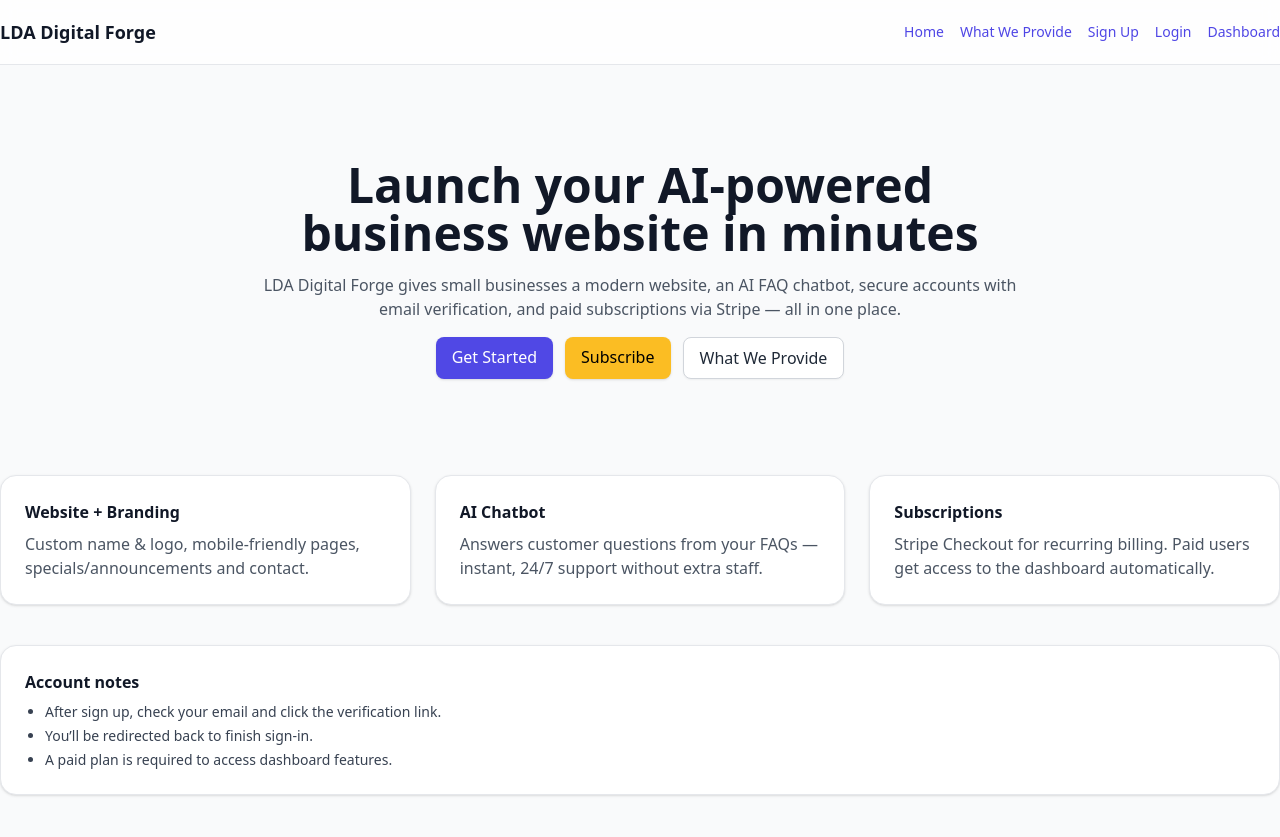
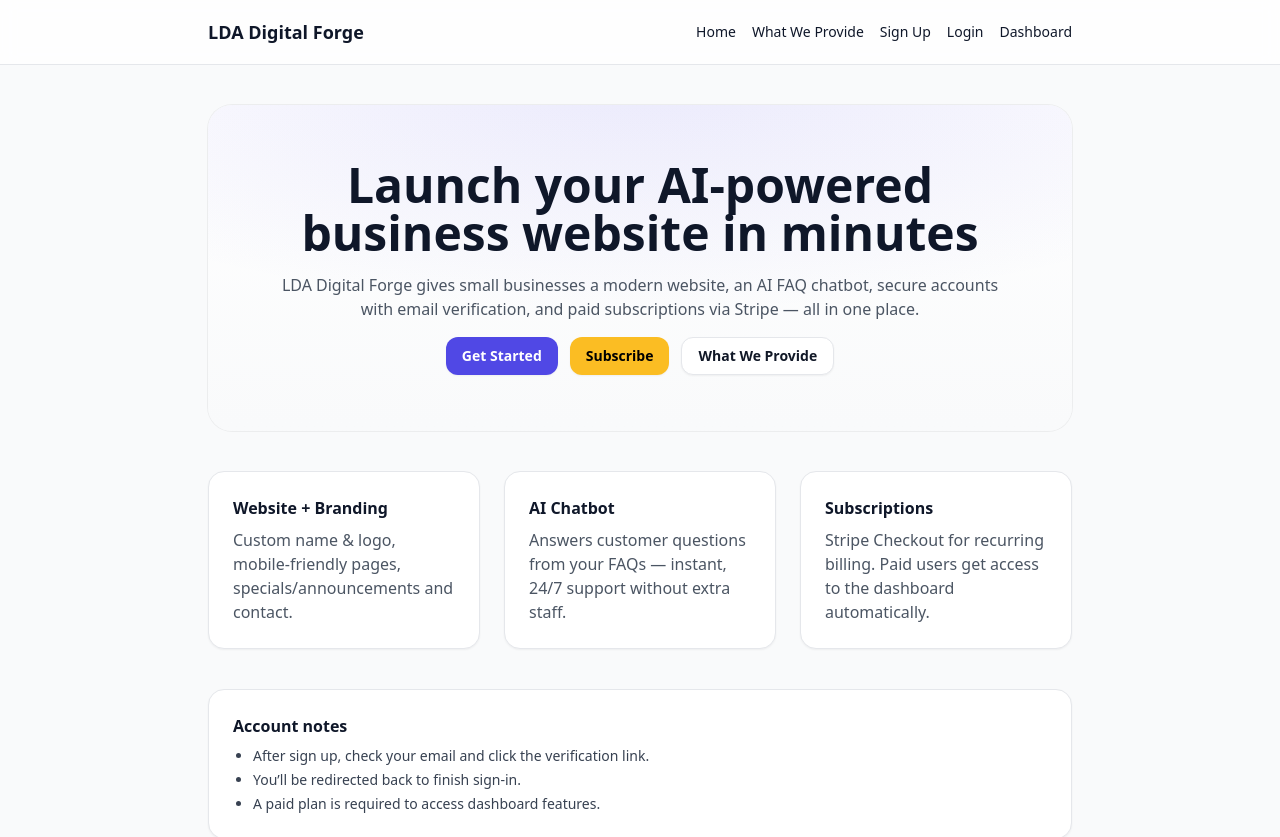
Before and after one commit to LandenAdams/lda-digital-forge, a Next.js app: page / in a window 1280 px wide. Shown: the top 837 px of the page. Built offline with nearby package versions, Linux system fonts and the light colour scheme.

Commit message:
Update globals.css

```diff
--- a/styles/globals.css
+++ b/styles/globals.css
@@ -2,50 +2,76 @@
 @tailwind components;
 @tailwind utilities;
 
-/* Brand Tokens */
+/* ===== Design Tokens ===== */
 :root {
-  --brand: 243 75% 59%;        /* Indigo 600 */
-  --brand-strong: 243 75% 52%; /* Indigo 700 */
-  --accent: 43 96% 56%;        /* Amber 500 */
-  --accent-strong: 43 96% 46%; /* Amber 600 */
+  --brand: 243 75% 59%;        /* indigo-600 */
+  --brand-strong: 243 75% 52%; /* indigo-700 */
+  --accent: 43 96% 56%;        /* amber-500 */
+  --accent-strong: 43 96% 46%; /* amber-600 */
+  --ink: 222 47% 11%;          /* slate-900 */
+  --muted: 210 20% 98%;        /* gray-50 */
 }
 
-body {
-  @apply bg-gray-50 text-gray-900 antialiased;
-}
+html, body, #__next { height: 100%; }
+body { margin: 0; @apply antialiased; background: hsl(var(--muted)); color: hsl(var(--ink)); }
 
-a {
-  @apply text-indigo-600 hover:text-indigo-800 transition;
-}
+/* ===== Centering Shell (site-wide wrapper) ===== */
+/* Narrower by default; slightly wider on md+ screens */
+.shell { @apply mx-auto px-4 max-w-3xl md:max-w-4xl; }
 
-.card {
-  @apply bg-white rounded-2xl shadow p-6 border border-gray-200;
-}
+/* ===== Reusable UI ===== */
+.card { @apply rounded-2xl bg-white border border-gray-200 shadow-sm p-6 transition; }
+.card:hover { @apply shadow-md; }
 
 .input {
-  @apply w-full border border-gray-300 rounded-lg px-3 py-2 focus:outline-none focus:ring-2 focus:ring-indigo-500 focus:border-indigo-500 transition;
+  @apply w-full rounded-xl px-3 py-2 text-sm bg-white border border-gray-300
+         shadow-inner focus:outline-none focus:ring-2;
+  --tw-ring-color: hsl(var(--brand));
 }
 
 .btn {
-  background: hsl(var(--brand));
-  color: white;
-  @apply px-4 py-2 rounded-lg font-medium shadow hover:shadow-md transition;
+  background: hsl(var(--brand)); color: white;
+  @apply inline-flex items-center justify-center rounded-xl px-4 py-2 text-sm font-semibold
+         shadow-sm transition-colors focus:outline-none focus:ring-2;
+  --tw-ring-color: hsl(var(--brand));
+}
+.btn:hover { background: hsl(var(--brand-strong)); }
+.btn:active { @apply opacity-90; }
+.btn:disabled { @apply opacity-60 cursor-not-allowed; }
+
+.btn-secondary {
+  @apply inline-flex items-center justify-center rounded-xl px-4 py-2 text-sm font-semibold
+         shadow-sm transition-colors border border-gray-200 bg-white text-gray-900
+         focus:outline-none focus:ring-2;
+  --tw-ring-color: hsl(var(--brand));
+}
+.btn-secondary:hover { @apply bg-gray-50; }
+
+.btn-accent {
+  background: hsl(var(--accent)); color: black;
+  @apply inline-flex items-center justify-center rounded-xl px-4 py-2 text-sm font-semibold
+         shadow-sm transition-colors focus:outline-none focus:ring-2;
+  --tw-ring-color: hsl(var(--accent));
+}
+.btn-accent:hover { background: hsl(var(--accent-strong)); }
+
+/* Labels */
+label { @apply text-sm font-medium text-gray-800; }
+
+/* Hero background */
+.hero{
+  background:
+    radial-gradient(1200px 400px at 50% -10%, hsl(var(--brand)/0.12), transparent 60%),
+    linear-gradient(180deg, white 0%, hsl(var(--muted)) 100%);
+  @apply rounded-3xl ring-1 ring-black/5;
 }
 
-.btn:hover {
-  background: hsl(var(--brand-strong));
-}
+/* Footer */
+.footer { @apply text-sm text-gray-500; }
 
-.btn-secondary {
-  @apply bg-white border border-gray-300 text-gray-800 px-4 py-2 rounded-lg font-medium shadow-sm hover:bg-gray-50 transition;
-}
+/* Links */
+a { @apply transition-colors; }
+a:hover { @apply opacity-90; }
 
-.btn-accent {
-  background: hsl(var(--accent));
-  color: black;
-  @apply px-4 py-2 rounded-lg font-medium shadow hover:shadow-md transition;
-}
-
-.btn-accent:hover {
-  background: hsl(var(--accent-strong));
-}
+/* Selection */
+::selection { background: hsl(var(--brand)/0.2); }
```
